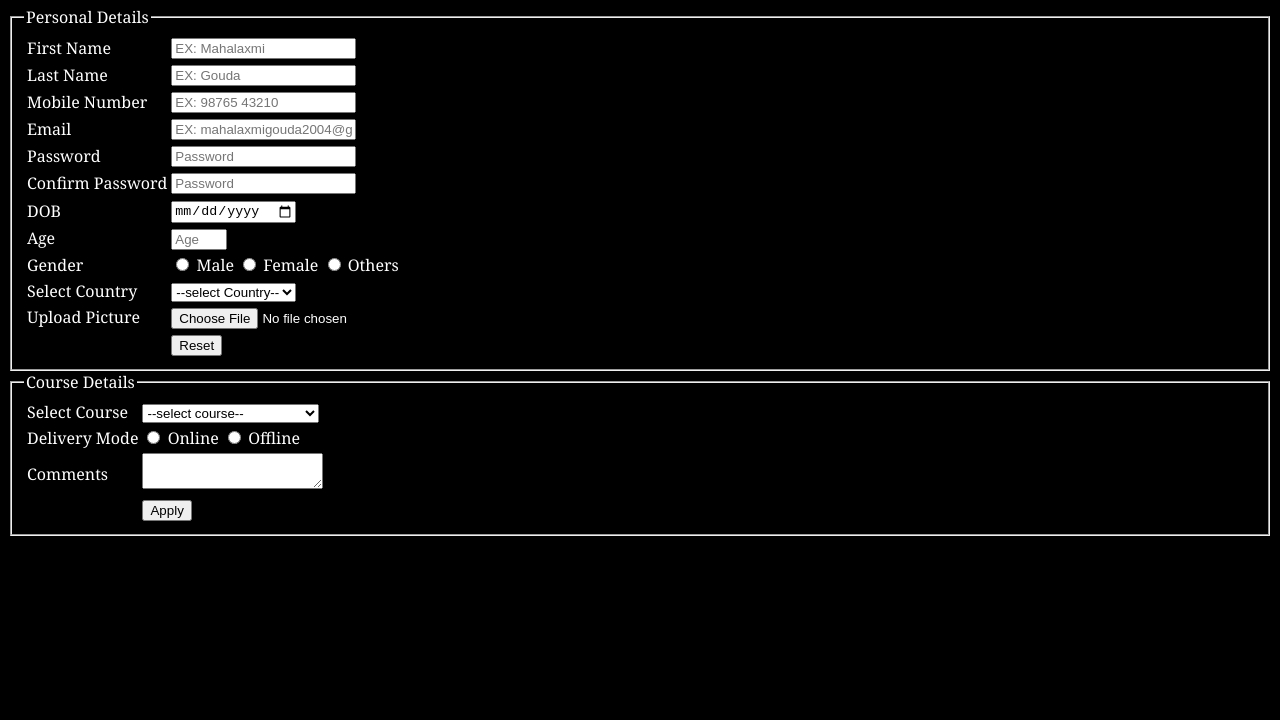
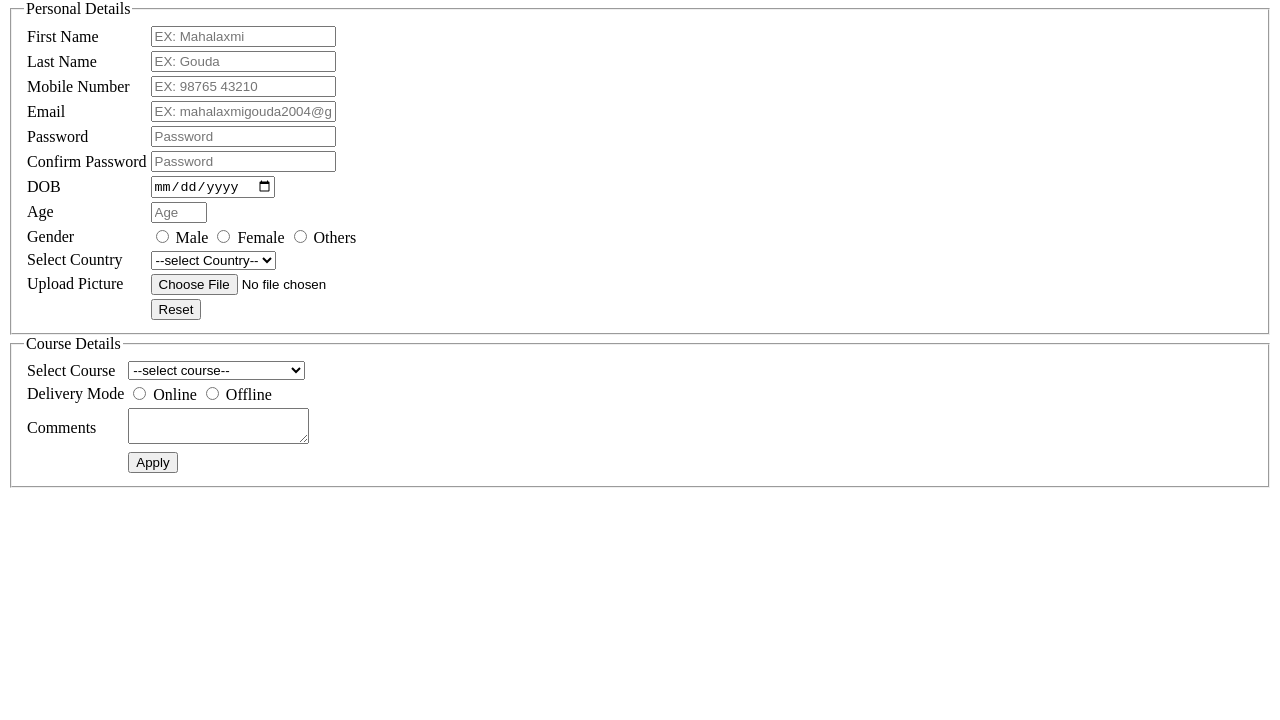
Before and after one commit to mahalaxmi2004/course-registration-form, a plain HTML site: page index.html in a window 1280 px wide. Shown: the part 80-800 px from the top of the page. Drawn offline with Linux system fonts and the light colour scheme.

Commit message:
Update index.html

```diff
--- a/index.html
+++ b/index.html
@@ -4,13 +4,7 @@
     <meta charset="UTF-8" />
     <meta name="viewport" content="width=device-width, initial-scale=1.0" />
     <title>Registration Form</title>
-    <style>
-      body {
-        background-color: black;
-        color: white;
-        font-family: Cambria, Cochin, Georgia, Times, "Times New Roman", serif;
-      }
-    </style>
+
   </head>
   <body>
     <h1>Course Registration Form</h1>
```
